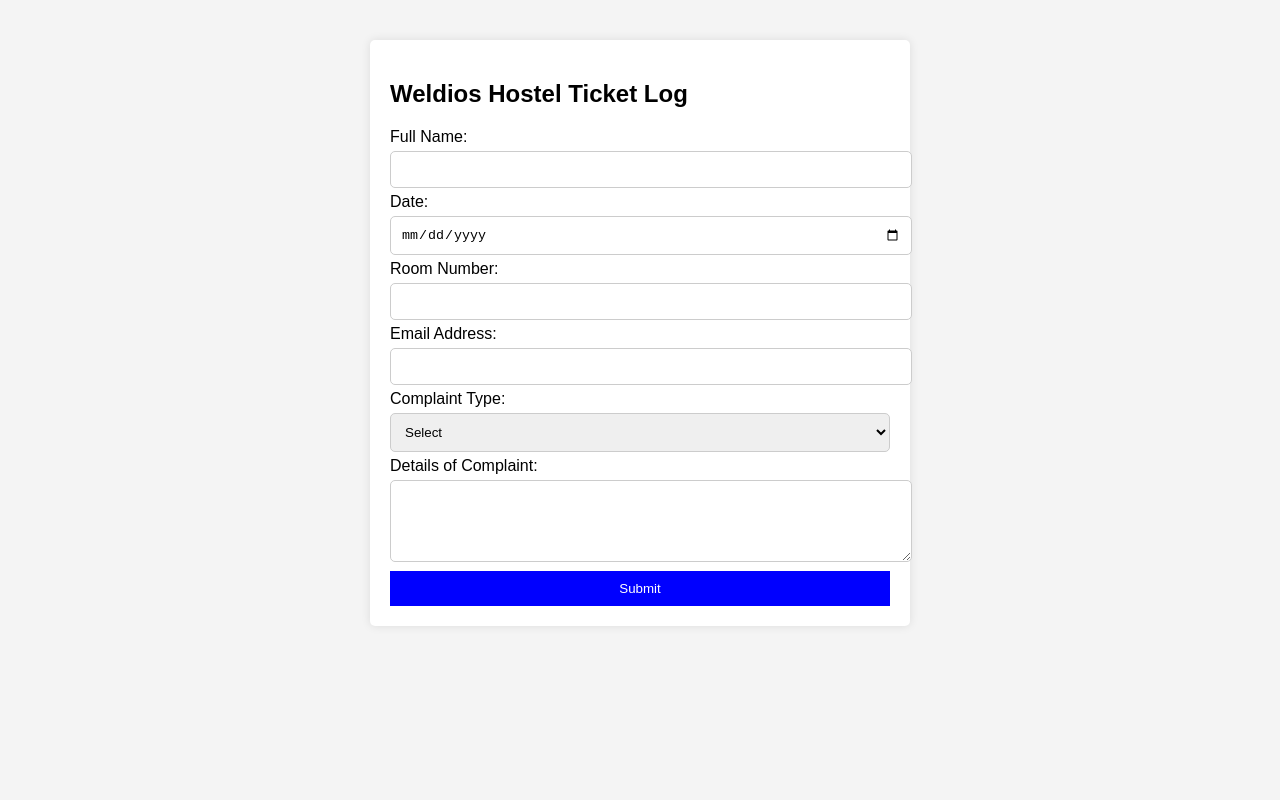
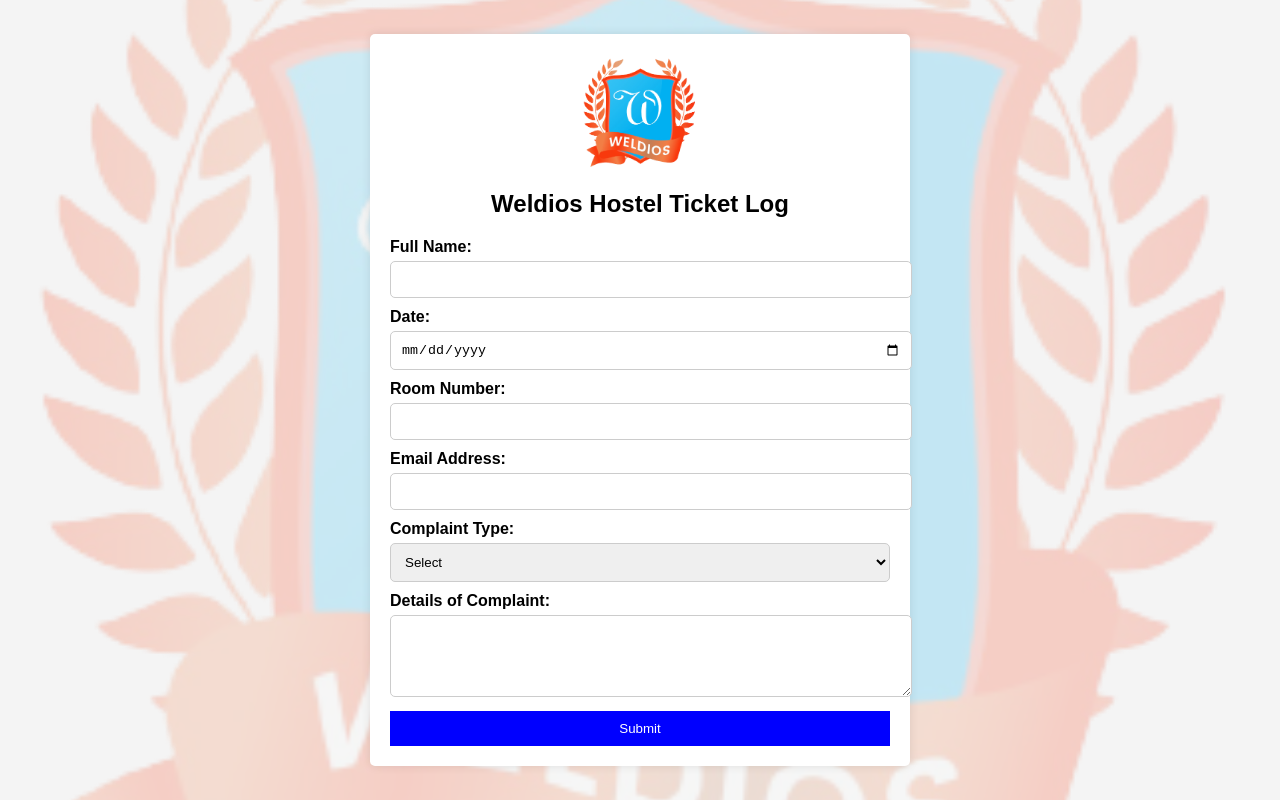
Before and after one commit to Echeedamien/Weldios-Hostel-Ticket-Log, a plain HTML site: page index.html in a window 1280 px wide. Drawn offline with Linux system fonts and the light colour scheme.

Commit message:
index.html

```diff
--- a/index.html
+++ b/index.html
@@ -3,29 +3,71 @@
 <head>
     <meta charset="UTF-8">
     <meta name="viewport" content="width=device-width, initial-scale=1.0">
-    <title> Weldios Hostel Ticket Log</title>
+    <title>Weldios Hostel Ticket Log</title>
     <style>
         body {
             font-family: Arial, sans-serif;
-            margin: 20px;
-            padding: 20px;
+            margin: 0;
+            padding: 0;
             background-color: #f4f4f4;
+            display: flex;
+            justify-content: center;
+            align-items: center;
+            height: 100vh;
+            position: relative;
         }
+
+        /* Watermark background */
+        body::before {
+            content: "";
+            position: fixed;
+            top: 0;
+            left: 0;
+            width: 100%;
+            height: 100%;
+            background: url('image.png') no-repeat center center;
+            background-size: cover; /* Covers the whole page */
+            background-attachment: fixed; /* Keeps it stable */
+            opacity: 0.2; /* Adjust for better visibility */
+            z-index: -1; /* Sends it behind everything */
+        }
+
         .container {
             background: white;
             padding: 20px;
             max-width: 500px;
-            margin: auto;
+            width: 90%;
             box-shadow: 0 0 10px rgba(0, 0, 0, 0.1);
             border-radius: 5px;
+            position: relative;
+            z-index: 1; /* Ensure it's above the watermark */
         }
+
+        .logo {
+            width: 120px; /* Adjust size */
+            display: block;
+            margin: 0 auto 10px;
+        }
+
+        h2 {
+            text-align: center;
+        }
+
+        label {
+            text-align: left;
+            display: block;
+            font-weight: bold;
+            margin-top: 10px;
+        }
+
         input, textarea, select {
             width: 100%;
             padding: 10px;
-            margin: 5px 0;
+            margin-top: 5px;
             border: 1px solid #ccc;
             border-radius: 5px;
         }
+
         button {
             background: blue;
             color: white;
@@ -33,13 +75,17 @@
             border: none;
             cursor: pointer;
             width: 100%;
+            margin-top: 10px;
         }
     </style>
 </head>
 <body>
-    <div id="messageDiv"></div>
+
     <div class="container">
+        <!-- Top logo -->
+        <img src="image.png" alt="Weldios Logo" class="logo">
         <h2>Weldios Hostel Ticket Log</h2>
+
         <form id="ticketForm">
             <label for="name">Full Name:</label>
             <input type="text" id="name" required>
@@ -69,34 +115,5 @@
         </form>
     </div>
 
-    <script>
-        async function submitComplaint() {
-            const name = document.getElementById("name").value;
-            const date = document.getElementById("date").value;
-            const room = document.getElementById("room").value;
-            const email = document.getElementById("email").value;
-            const complaint = document.getElementById("complaint").value;
-            const details = document.getElementById("details").value;
-
-            if (!name || !date || !room || !email || !complaint || !details) {
-                alert("Please fill in all fields");
-                return;
-            }
-
-            const response = await fetch("http://localhost:5005/submit", {
-    method: "POST",
-    headers: { "Content-Type": "application/json" },
-    body: JSON.stringify({ name, date, room, email, complaint, details })
-});
-
-
-            if (response.ok) {
-                messageDiv.innerHTML = `<p style="color: green;">Complaint submitted successfully!</p>`;
-            document.getElementById("ticketForm").reset();
-        } else {
-            messageDiv.innerHTML = `<p style="color: red;">Error submitting complaint. Try again.</p>`;
-        }
-    }
-</script>
 </body>
 </html>
```
